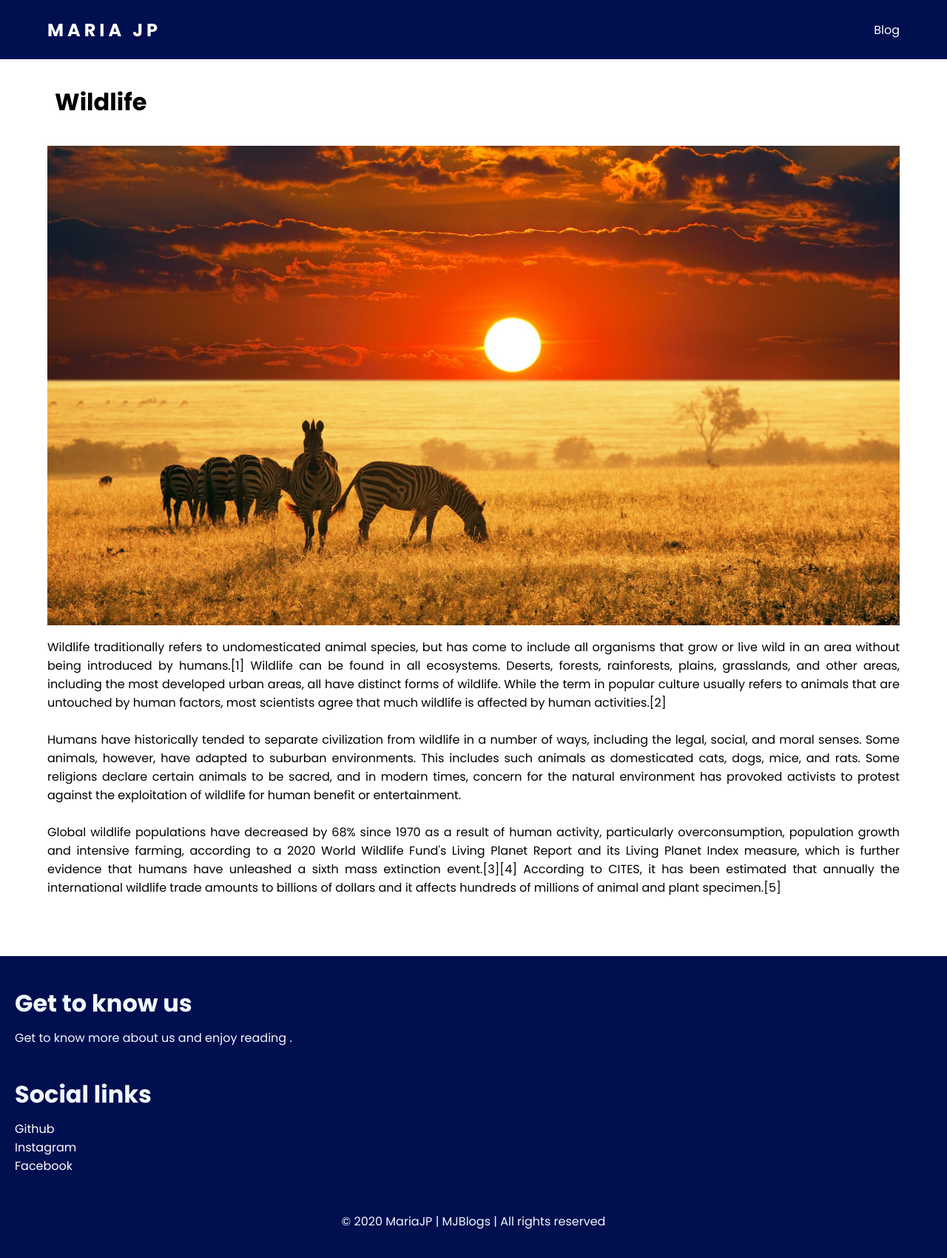
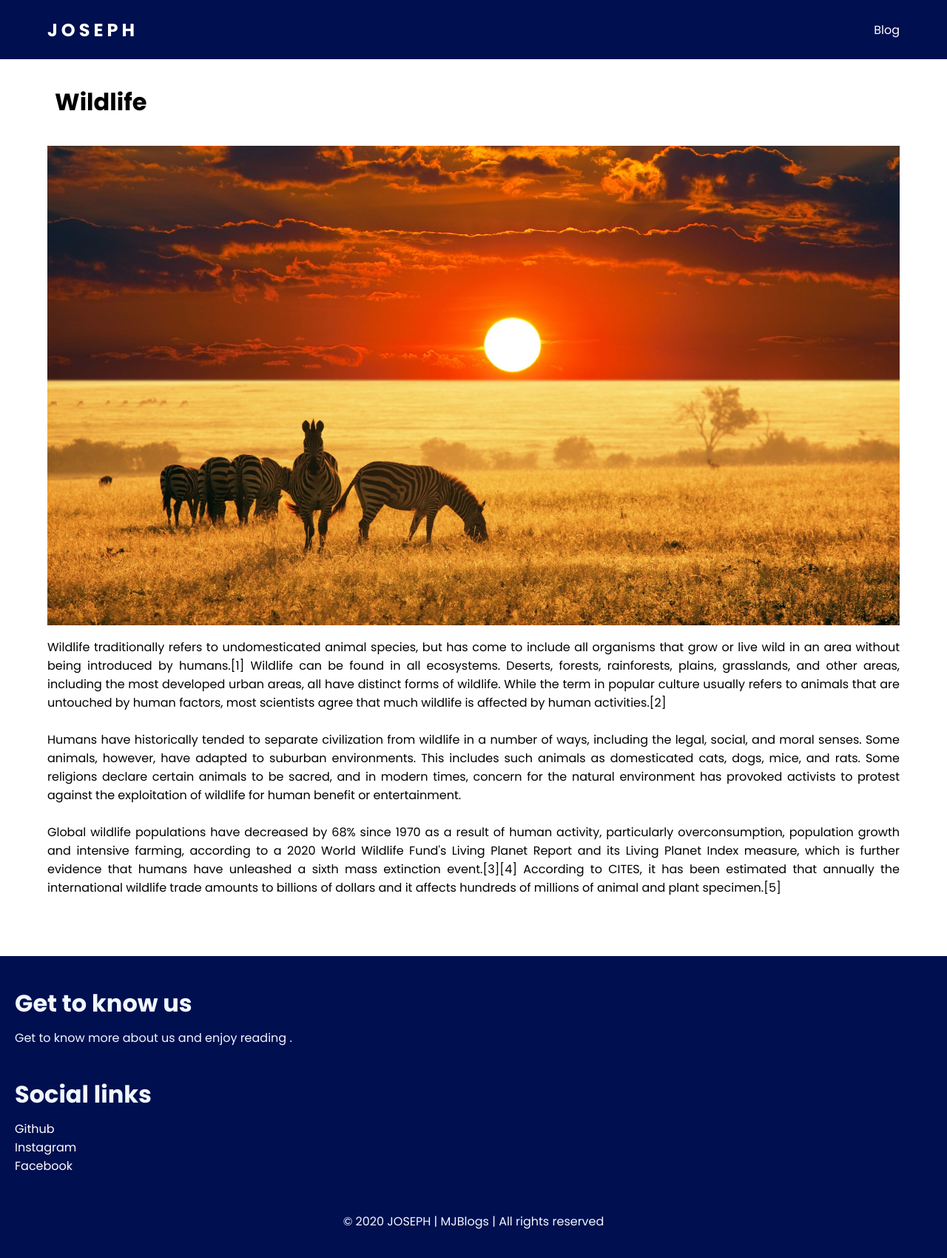
Before and after one commit to josephprince1921/josephprince1921.github.io, a plain HTML site: page pages/blogs/wildlife.html in a window 1280 px wide. Shown: the whole page at 74% size. Drawn offline with Linux system fonts and the light colour scheme.

Commit message:
Update wildlife.html

```diff
--- a/pages/blogs/wildlife.html
+++ b/pages/blogs/wildlife.html
@@ -17,7 +17,7 @@
     <header>
       <nav>
         <div class="logo">
-          <h1>Maria JP</h1>
+          <h1>JOSEPH</h1>
         </div>
         <ul class="nav-links">
           <li><a href="../../index.html">Blog</a></li>
@@ -74,7 +74,7 @@
         </ul>
       </div>
       <div class="foot-container3 copyrights">
-        © 2020 MariaJP | MJBlogs | All rights reserved
+        © 2020 JOSEPH | MJBlogs | All rights reserved
       </div>
     </footer>
   </body>
```
